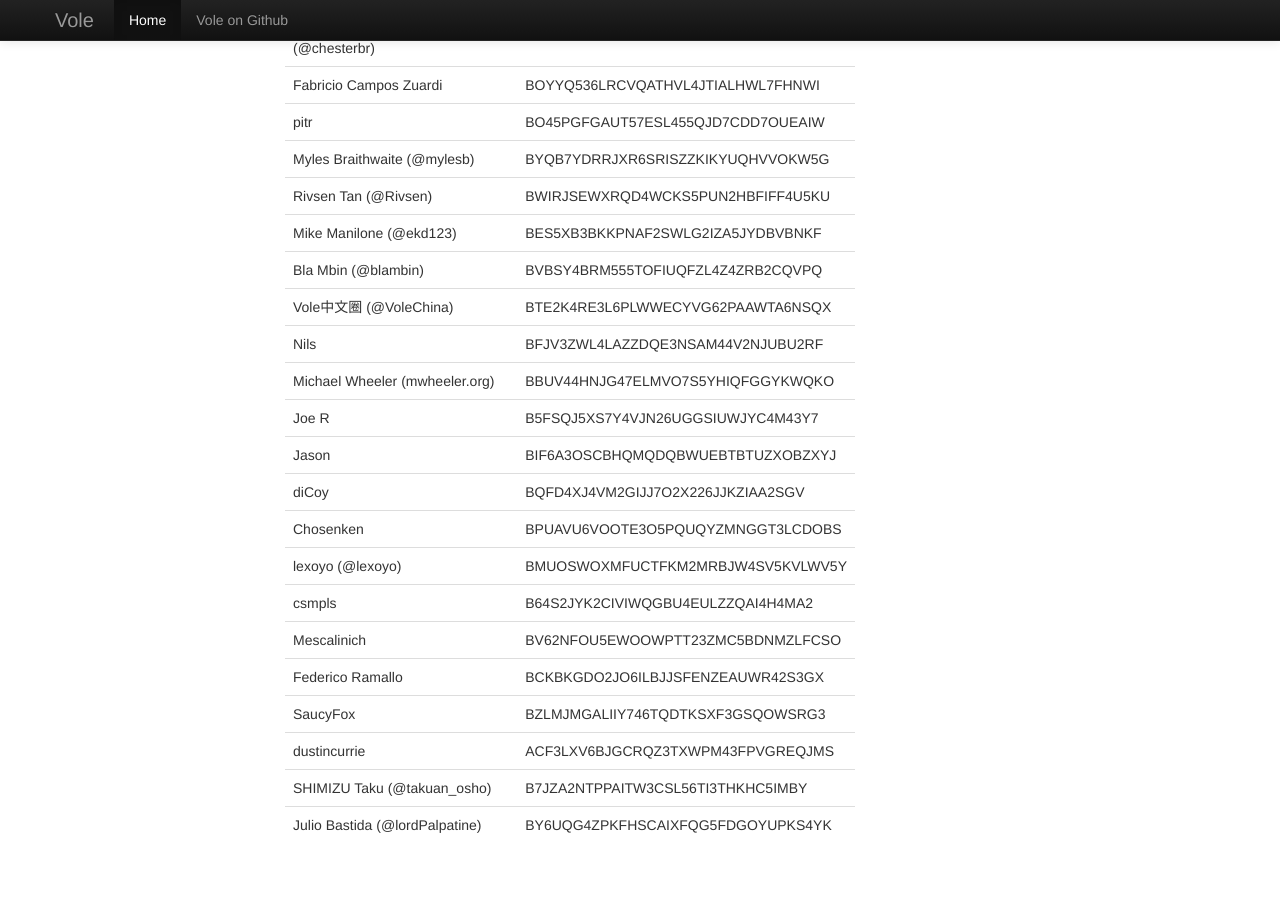
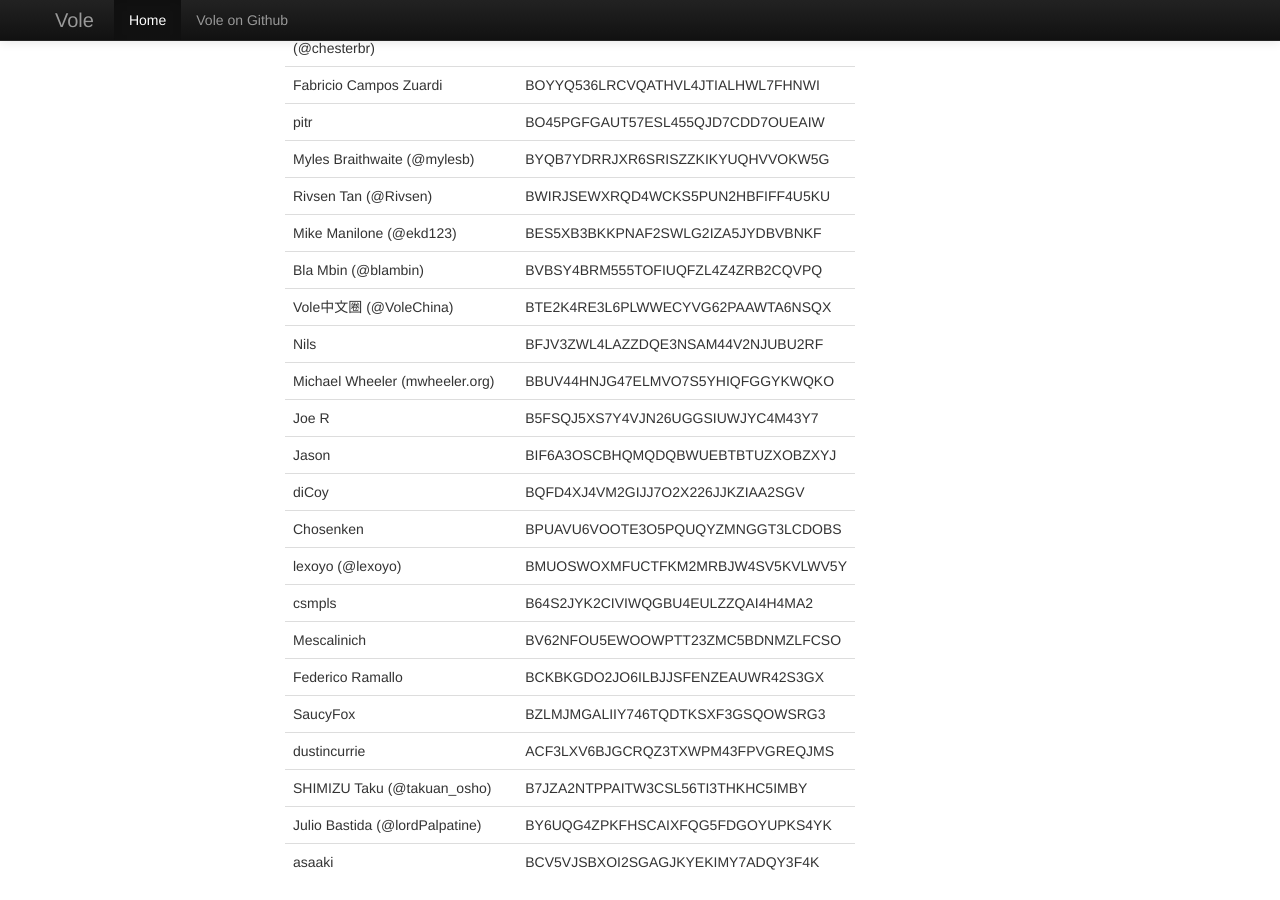
Before and after one commit to vole/vole.github.io, a Jekyll site: the page built from index.html, in a window 1280 px wide and 900 px high, scrolled down 3150 px. Built offline with Jekyll 4.4.1, drawn with Linux system fonts in a browser that asks for light colours; before the commit the page ends 4013 px from its top, so only the background shows below that.

Commit message:
Add key of asaaki

```diff
--- a/index.html
+++ b/index.html
@@ -254,6 +254,10 @@
               <td>Julio Bastida (@lordPalpatine)</td>
               <td>BY6UQG4ZPKFHSCAIXFQG5FDGOYUPKS4YK</td>
             </tr>
+            <tr>
+              <td>asaaki</td>
+              <td>BCV5VJSBXOI2SGAGJKYEKIMY7ADQY3F4K</td>
+            </tr>
           </tbody>
         </table>
       </div>
```
